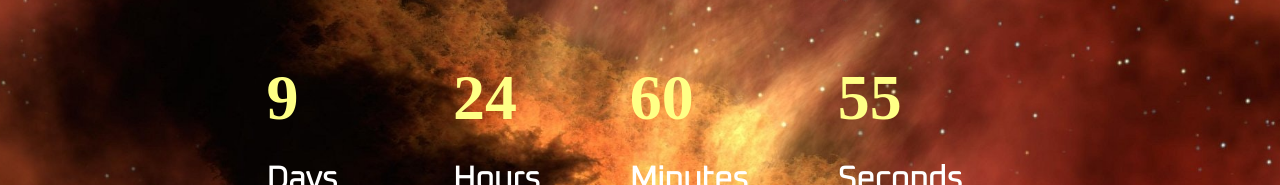
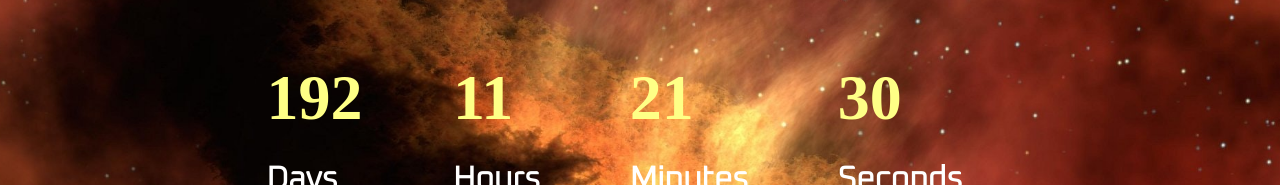
Before and after one commit to Kwenyere/Count-down-Timer, a plain HTML site: page index.html in a window 1280 px wide. Shown: the part 213-398 px from the top of the page. Drawn offline with Linux system fonts and the light colour scheme.

Commit message:
fix javascript code

```diff
--- a/index.html
+++ b/index.html
@@ -19,22 +19,22 @@
 
     <div class="container">
         <div class="time-1">
-            <h1 id="days" class="time">00</h1>
+            <h1 id="days" class="time"></h1>
             <h1 class="time-text">Days</h1>
         </div>
 
         <div class="time-2">
-            <h1 id="hours" class="time">00</h1>
+            <h1 id="hours" class="time"></h1>
             <h1 class="time-text">Hours</h1>
         </div>
 
         <div class="time-3">
-            <h1 id="minutes" class="time">00</h1>
+            <h1 id="minutes" class="time"></h1>
             <h1 class="time-text">Minutes</h1>
         </div>
 
         <div class="time-4">
-            <h1 id="seconds" class="time">00</h1>
+            <h1 id="seconds" class="time"></h1>
             <h1 class="time-text">Seconds</h1>
         </div>
     </div>
--- a/index.js
+++ b/index.js
@@ -1,38 +1,29 @@
 const days =document.getElementById('days');
-const hour =document.getElementById('hours');
+const hour = document.getElementById('hours');
 const minute = document.getElementById('minutes');
 const second = document.getElementById('seconds')
 
-let secValue = 60;
-let minValue = 60;
-let hourValue = 24;
-let dayValue = 9;
+const newYearTime = new Date("Oct 08 2023 00:00:00")
 
-const setTime = setInterval(() =>{
-    secValue--;
-    if(secValue === 0) {
-        minValue--;
-        secValue = 60;
-    }
-    if(minValue === 0){
-        hourValue--;
-        minValue = 60;
-    }
-    if(hourValue === 0) {
-        days--;
-        hourValue=24;
-    }
-    if (dayValue === 0) {
+const setTime = () => {
+    const currentTime = new Date();
+    const timeRemaining = newYearTime - currentTime;
+
+    const d = Math.floor(timeRemaining /1000 / 60 / 60/ 24);
+    const h = Math.floor(timeRemaining /1000 / 60 / 60) % 24;
+    const m = Math.floor(timeRemaining /1000 / 60 )% 60;
+    const s = Math.floor(timeRemaining /1000) % 60;
+
+    days.textContent = d;
+    hour.textContent = h < 10 ? '0' + h : h;
+    minute.textContent = m < 10 ? '0' + m :m;
+    second.textContent = s <10 ? '0' +s :s;
+
+    if(timeRemaining === 0){
         clearInterval(setTime);
-        second.textContent = 00;
-        minute.textContent = 00;
-        hour.textContent = 00;
-        days.textContent = 00;
     }
 
-    second.textContent = secValue;
-    minute.textContent = minValue;
-    hour.textContent = hourValue;
-    days.textContent = dayValue
+};
+setTime();
 
-},1000);
+setInterval(setTime,1000);
```
